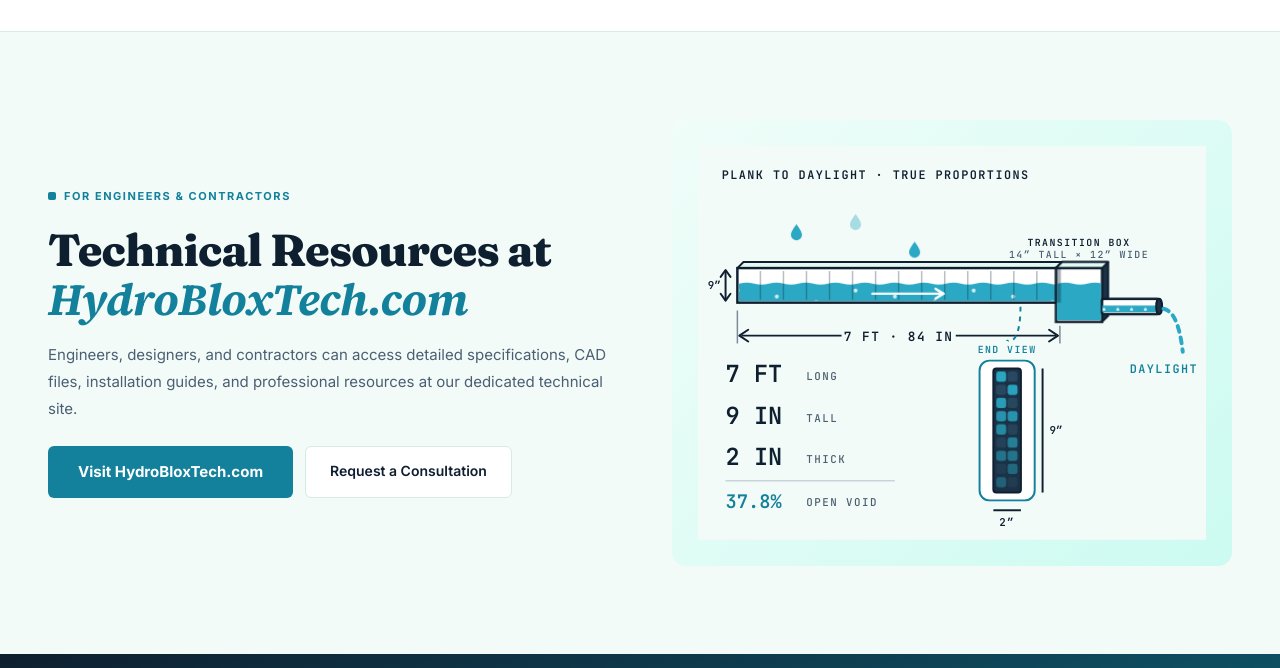
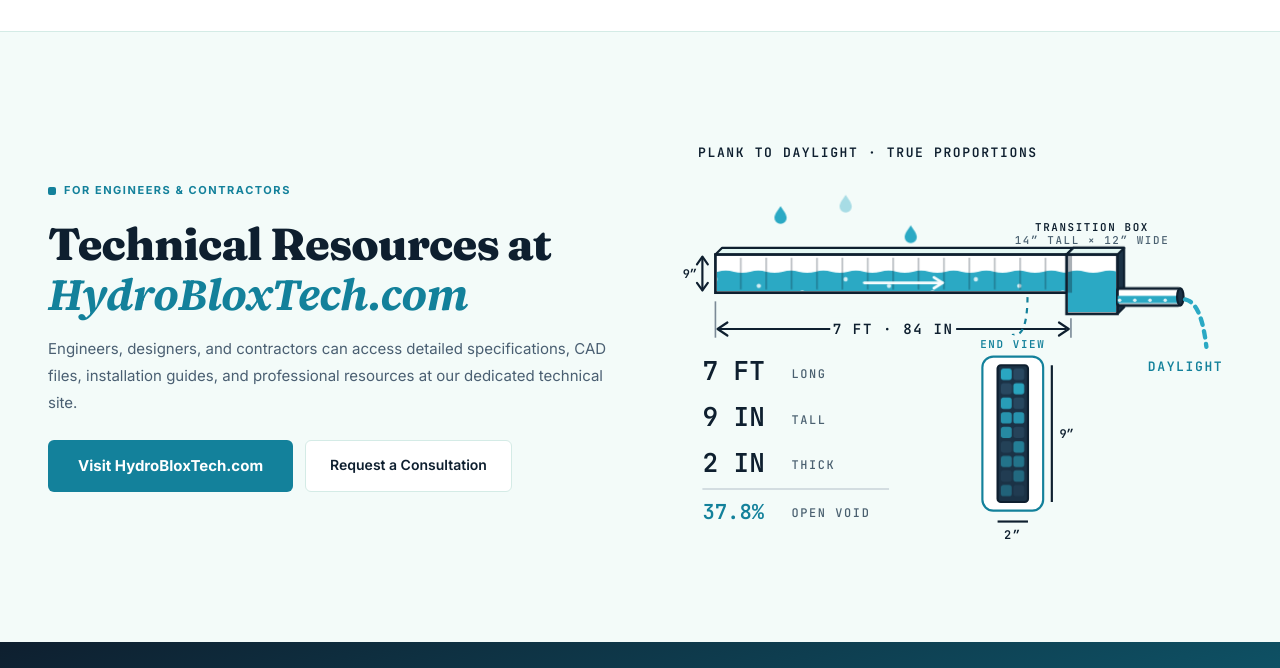
Before and after one commit to AnthonyPeach/HydroBlox, a plain HTML site: page about.html in a window 1280 px wide. Shown: the part 2720-3388 px from the top of the page. Drawn offline with Linux system fonts and the light colour scheme.

Commit message:
About: remove mint panel behind the plank diagram
Co-Authored-By: Claude Opus 5.5 <noreply@anthropic.com>

```diff
--- a/about.html
+++ b/about.html
@@ -152,7 +152,7 @@
  </div>
  </div>
  <div class="reveal rd1">
- <div class="tech-panel" style="background:linear-gradient(135deg,#f0fdf9,#ccfbf1);border-radius:14px;padding:26px;display:flex;align-items:center;justify-content:center;min-height:360px"><svg xmlns="http://www.w3.org/2000/svg" viewBox="0 0 516 400" width="516" height="400" style="width:100%;height:auto;display:block" role="img" aria-label="Animated: a HydroBlox plank drawn to true proportions, 7 feet long, 9 inches tall and 2 inches thick, carrying water into a 14 by 12 inch transition box whose outlet pipe runs the opposite way and drains to daylight. An end view shows the 37.8 percent open high-void matrix."><style>
+ <div class="tech-panel" style="border-radius:14px;padding:0;display:flex;align-items:center;justify-content:center;min-height:360px"><svg xmlns="http://www.w3.org/2000/svg" viewBox="0 0 516 400" width="516" height="400" style="width:100%;height:auto;display:block" role="img" aria-label="Animated: a HydroBlox plank drawn to true proportions, 7 feet long, 9 inches tall and 2 inches thick, carrying water into a 14 by 12 inch transition box whose outlet pipe runs the opposite way and drains to daylight. An end view shows the 37.8 percent open high-void matrix."><style>
 .hbp-wave{animation:hbp-wave 3s linear infinite}
 @keyframes hbp-wave{from{transform:translateX(0)}to{transform:translateX(30px)}}
 .hbp-flow{animation:hbp-flow 4s linear infinite}
```
